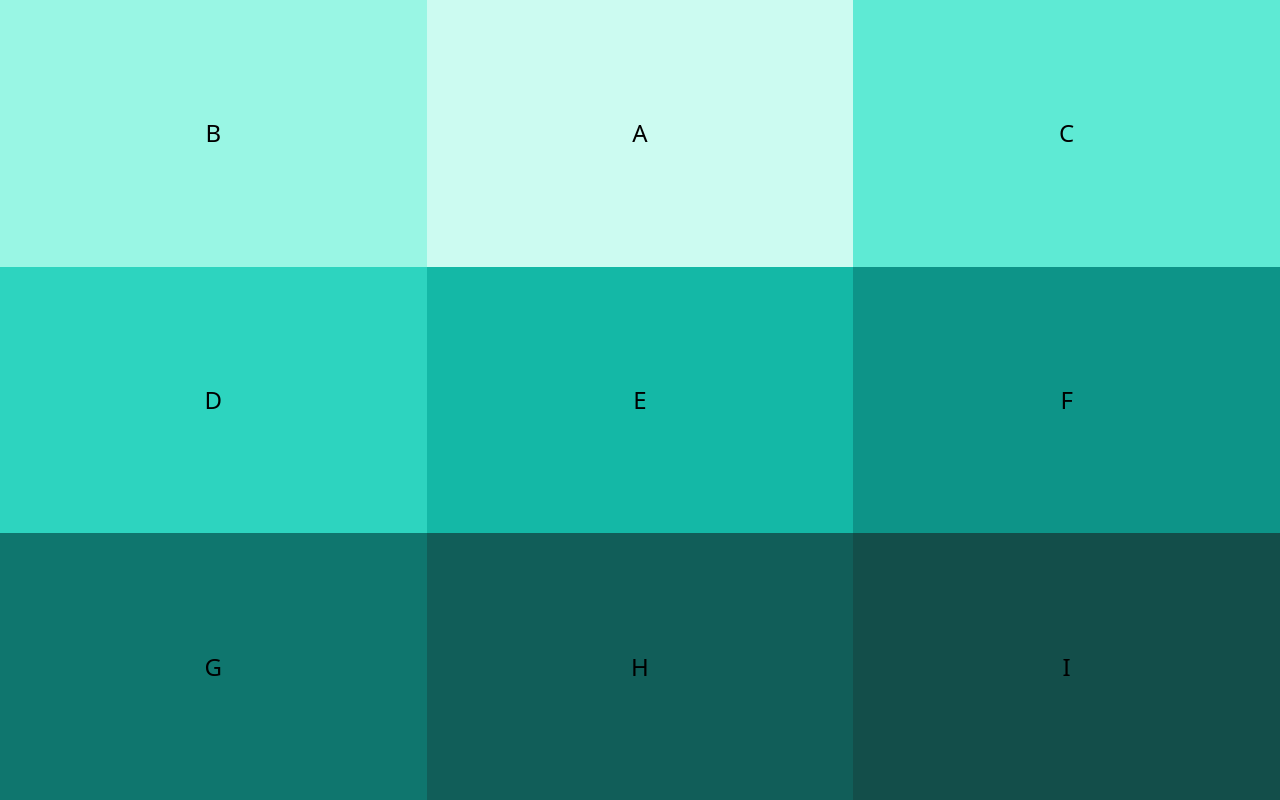
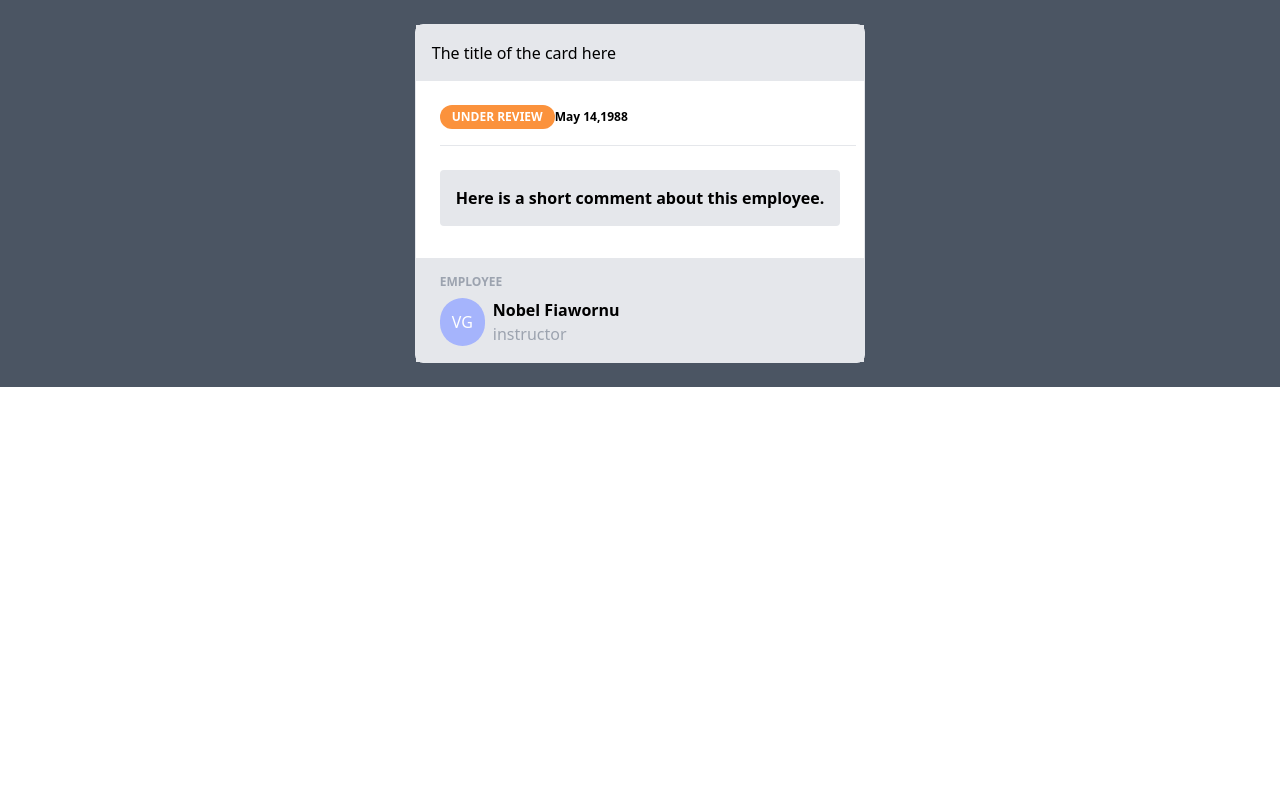
Before and after one commit to belisky/TailWindCss-tuts, a plain HTML site: page index.html in a window 1280 px wide. Drawn offline with nearby package versions, Linux system fonts and the light colour scheme.

Commit message:
employee card challenge to design an employee card solved

```diff
--- a/index.html
+++ b/index.html
@@ -23,7 +23,7 @@
       <div><button class="border-4 font-serif uppercase rounded-lg p-2 text-xs m-4">Send PostCard</button></div>
 
   </div> -->
-  <div class="flex flex-wrap w-screen h-screen flex-row">
+  <!-- <div class="flex flex-wrap w-screen h-screen flex-row">
       <div class="bg-teal-200 w-1/3 h-1/3  text-2xl justify-center flex items-center  text-center">B</div>
       <div class="bg-teal-100 w-1/3 h-1/3 text-2xl justify-center   flex items-center text-center">A</div>
       <div class="bg-teal-300 w-1/3 h-1/3  text-2xl justify-center  flex  items-center text-center">C</div>
@@ -33,7 +33,37 @@
       <div class="bg-teal-700 w-1/3 h-1/3 text-2xl justify-center  flex  items-center text-center">G</div>
       <div class="bg-teal-800 w-1/3 h-1/3 text-2xl justify-center  flex  items-center text-center">H</div>
       <div class="bg-teal-900 w-1/3 h-1/3 text-2xl justify-center flex  items-center text-center">I</div>
-  </div>
+  </div> -->
+  <!-- <div class="flex h-screen border-2 border-blue-800 my-0 mx-auto">
+      <div class="flex my-0 mx-auto flex-col justify-center items-center">
+           <label class="text-blue-800 font-bold " >Full Name</label>
+           <input type="text" placeholder="Enter your full name" class=" mt-2 rounded text-blue-300 py-1 px-3 shadow-lg border-2 border-grey-400">
+          <button class="rounded mt-1 bg-blue-800 text-white text-lg font-bold px-2 py-1" >Save</button>
+      </div>
+    </div> -->
+    <div class=" bg-gray-600 flex justify-center items-center px-4 py-6">
+        <div class="rounded-lg border my-0 mx-auto flex flex-col rounded-lg">
+            <p class="bg-gray-200 py-4 pl-4">The title of the card here</p>
+            <div class="p-2 bg-white">
+                <div class="justify-space-around border-b ml-4 py-4 flex flex-row items-center">
+                    <span class="rounded-2xl bg-orange-400 uppercase text-xs font-bold text-white px-3 py-1">under review</span>
+                    <p class="text-xs font-bold">May 14,1988</p>
+                </div>
+                <p class="rounded font-bold p-4 bg-gray-200 my-6 mx-4">Here is a short comment about this employee.</p>
+
+            </div>
+            <div class="py-4 flex flex-col bg-gray-200 pl-6">
+                <p class="uppercase text-gray-400 text-xs font-bold mb-2">employee</p>
+                <div class="flex flex-row">
+                    <span class="px-3 bg-indigo-300 flex justify-center items-center rounded-full text-white uppercase mr-2">vg</span>
+                    <div class="flex flex-col">
+                        <p class="text-black capitalize font-bold">Nobel Fiawornu</p>
+                        <span class="text-gray-400">instructor</span>
+                    </div>
+                </div>
+            </div>
+        </div>
+    </div>
 
 </body>
 </html>
```
